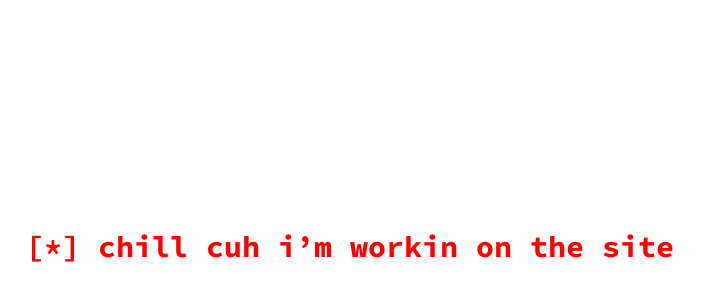
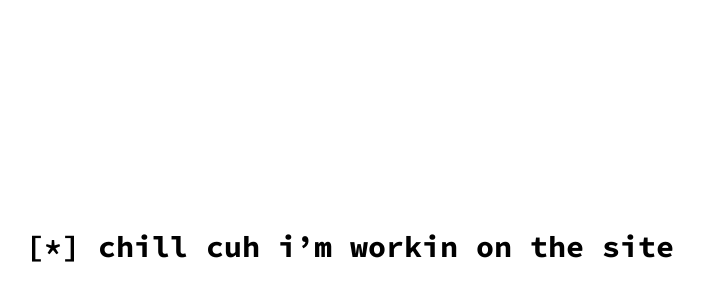
Before and after one commit to 8bitprimate/8bitprimate.github.io, a plain HTML site: page index.html in a window 1280 px wide. Shown: the part 162-462 px from the top of the page, without its empty margins (290-994 px from the left). Drawn offline with Linux system fonts and the light colour scheme.

Commit message:
Update styles.css

```diff
--- a/styles.css
+++ b/styles.css
@@ -10,5 +10,4 @@ body {
 h1 {
   font-size: 30px;
   font-family: 'Source Code Pro';
-  color: red;
 }
```
